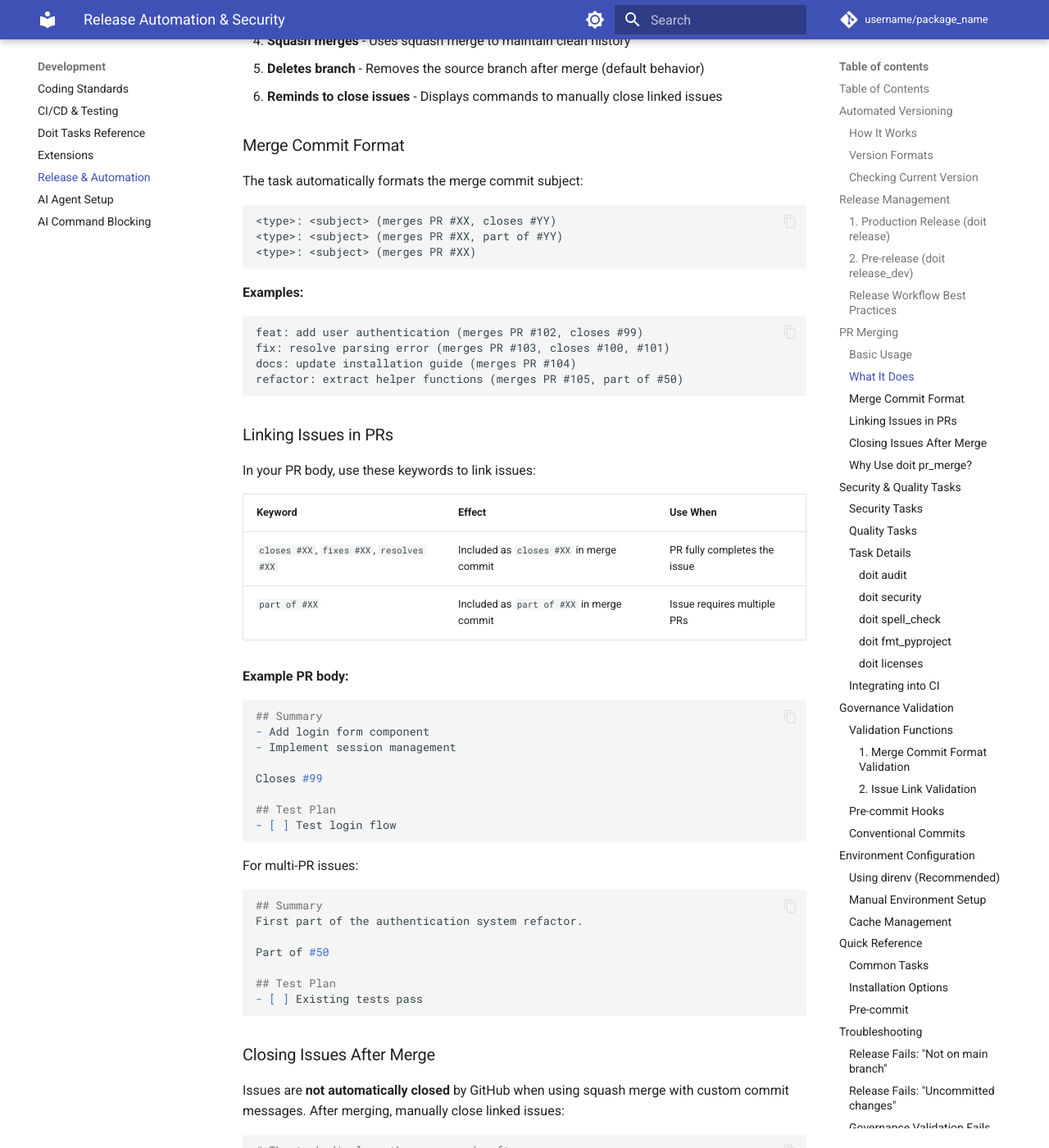
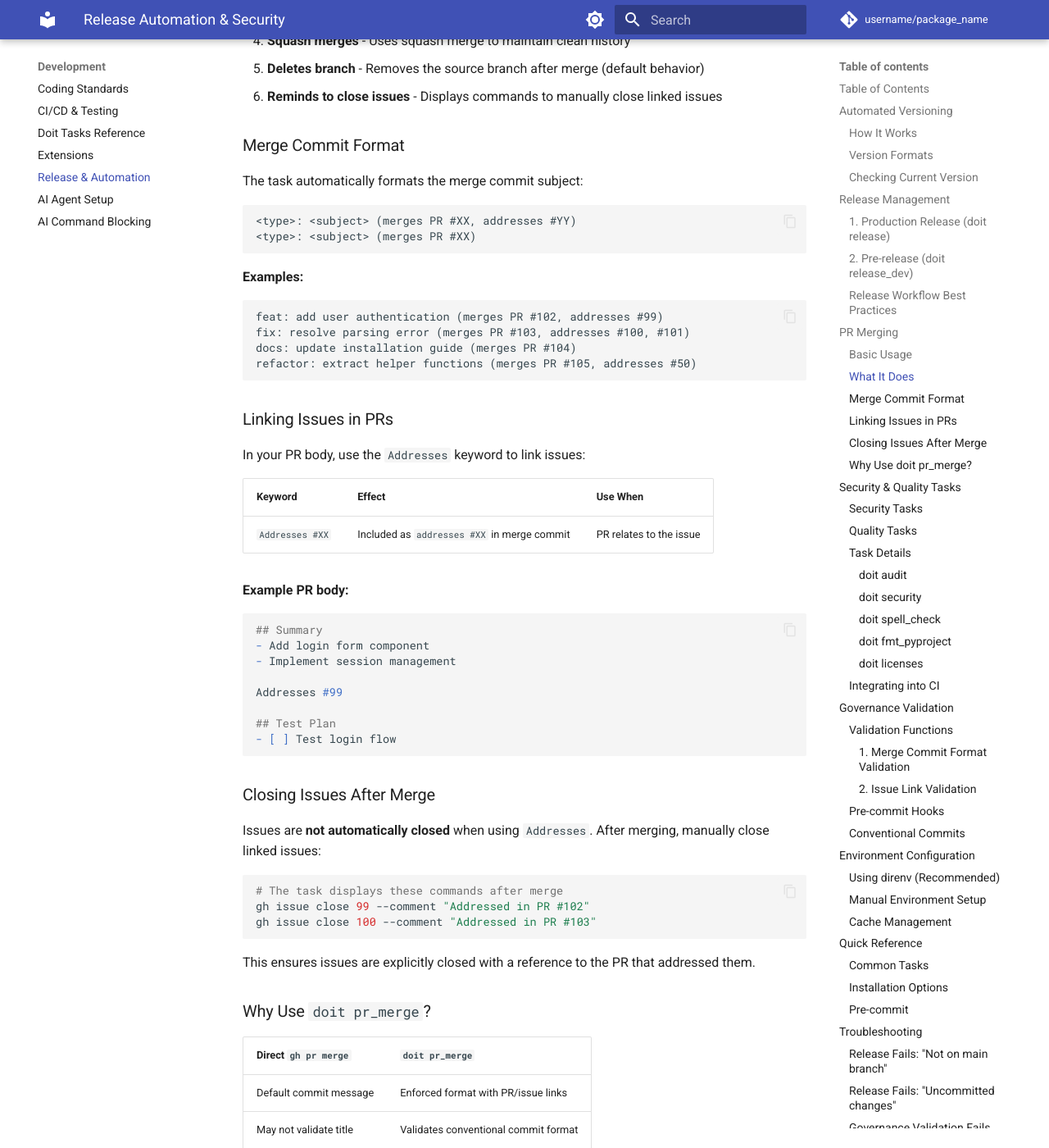
Before and after one commit to endavis/pyproject-template, an MkDocs documentation site: the page built from docs/development/release-and-automation.md, in a window 1280 px wide and 1400 px high, scrolled down 3986 px. Shown: the whole window at 82% size. Built offline with MkDocs 1.6.1 and Material for MkDocs 9.7.7, drawn with Linux system fonts in a browser that asks for light colours; comment, search, counter and statistics services are not loaded; some of the changed text lies outside the part shown.

Commit message:
refactor: replace Closes/Part of with Addresses in PR workflow
Simplify issue-linking keywords from dual-keyword system (Closes/Part of)
to single keyword (Addresses) that does not trigger GitHub auto-close.
Issues are always closed manually after verification per project policy.

Co-Authored-By: Claude Opus 4.6 <noreply@anthropic.com>

````diff
--- a/docs/development/release-and-automation.md
+++ b/docs/development/release-and-automation.md
@@ -189,7 +189,7 @@ doit pr_merge --delete-branch=false
 ### What It Does
 
 1. **Validates PR title** - Ensures the title follows conventional commit format (`<type>: <subject>`)
-2. **Extracts linked issues** - Parses PR body for `closes #XX`, `fixes #XX`, or `part of #XX`
+2. **Extracts linked issues** - Parses PR body for `addresses #XX`
 3. **Formats merge commit** - Creates a standardized commit message with PR and issue references
 4. **Squash merges** - Uses squash merge to maintain clean history
 5. **Deletes branch** - Removes the source branch after merge (default behavior)
@@ -200,27 +200,25 @@ doit pr_merge --delete-branch=false
 The task automatically formats the merge commit subject:
 
 ```
-<type>: <subject> (merges PR #XX, closes #YY)
-<type>: <subject> (merges PR #XX, part of #YY)
+<type>: <subject> (merges PR #XX, addresses #YY)
 <type>: <subject> (merges PR #XX)
 ```
 
 **Examples:**
 ```
-feat: add user authentication (merges PR #102, closes #99)
-fix: resolve parsing error (merges PR #103, closes #100, #101)
+feat: add user authentication (merges PR #102, addresses #99)
+fix: resolve parsing error (merges PR #103, addresses #100, #101)
 docs: update installation guide (merges PR #104)
-refactor: extract helper functions (merges PR #105, part of #50)
+refactor: extract helper functions (merges PR #105, addresses #50)
 ```
 
 ### Linking Issues in PRs
 
-In your PR body, use these keywords to link issues:
+In your PR body, use the `Addresses` keyword to link issues:
 
 | Keyword | Effect | Use When |
 |---------|--------|----------|
-| `closes #XX`, `fixes #XX`, `resolves #XX` | Included as `closes #XX` in merge commit | PR fully completes the issue |
-| `part of #XX` | Included as `part of #XX` in merge commit | Issue requires multiple PRs |
+| `Addresses #XX` | Included as `addresses #XX` in merge commit | PR relates to the issue |
 
 **Example PR body:**
 ```markdown
@@ -228,34 +226,23 @@ In your PR body, use these keywords to link issues:
 - Add login form component
 - Implement session management
 
-Closes #99
+Addresses #99
 
 ## Test Plan
 - [ ] Test login flow
 ```
 
-For multi-PR issues:
-```markdown
-## Summary
-First part of the authentication system refactor.
-
-Part of #50
-
-## Test Plan
-- [ ] Existing tests pass
-```
-
 ### Closing Issues After Merge
 
-Issues are **not automatically closed** by GitHub when using squash merge with custom commit messages. After merging, manually close linked issues:
+Issues are **not automatically closed** when using `Addresses`. After merging, manually close linked issues:
 
 ```bash
 # The task displays these commands after merge
-gh issue close 99 --comment "Fixed in PR #102"
-gh issue close 100 --comment "Fixed in PR #103"
+gh issue close 99 --comment "Addressed in PR #102"
+gh issue close 100 --comment "Addressed in PR #103"
 ```
 
-This ensures issues are explicitly closed with a reference to the PR that fixed them.
+This ensures issues are explicitly closed with a reference to the PR that addressed them.
 
 ### Why Use `doit pr_merge`?
 
@@ -400,24 +387,23 @@ This template enforces governance rules to ensure code quality and traceability.
 
 **Required Format**:
 ```
-<type>: <subject> (merges PR #XX, closes #YY)
-<type>: <subject> (merges PR #XX, part of #YY)
+<type>: <subject> (merges PR #XX, addresses #YY)
 <type>: <subject> (merges PR #XX)
 ```
 
 **Examples**:
 ```
-✅ feat: add new feature (merges PR #102, closes #99)
-✅ fix: resolve bug (merges PR #103, closes #100)
+✅ feat: add new feature (merges PR #102, addresses #99)
+✅ fix: resolve bug (merges PR #103, addresses #100)
 ✅ docs: update guide (merges PR #104)
-✅ refactor: extract utils (merges PR #105, part of #50)
+✅ refactor: extract utils (merges PR #105, addresses #50)
 
 ❌ Add new feature                    # Missing type
 ❌ feat: add feature                  # Missing PR reference
 ❌ feat: add feature (PR #102)        # Wrong format
 ```
 
-Use `closes` when the PR fully resolves an issue. Use `part of` when an issue requires multiple PRs to complete. See [PR Merging](#pr-merging) for details.
+See [PR Merging](#pr-merging) for details.
 
 **Valid Types**: `feat`, `fix`, `refactor`, `docs`, `test`, `chore`, `ci`, `perf`
 
@@ -432,7 +418,7 @@ Use `closes` when the PR fully resolves an issue. Use `part of` when an issue re
 **Examples**:
 ```
 ✅ feat: add new feature (#99)
-✅ fix: resolve bug closes #100
+✅ fix: resolve bug addresses #100
 ✅ docs: update README                # Docs exempt
 
 ⚠️ feat: add new feature             # Warning only
@@ -670,7 +656,7 @@ If you need to fix an existing merge commit, use interactive rebase (advanced):
 ```bash
 git rebase -i HEAD~1
 # Change 'pick' to 'reword', then edit the message to:
-# feat: add new feature (merges PR #102, closes #99)
+# feat: add new feature (merges PR #102, addresses #99)
 ```
 
 ### Security Task Fails: "pip-audit not installed"
````
Also changed, not shown: AGENTS.md (+3 -3 lines), docs/development/ai/command-blocking.md (+1 -1 lines), docs/development/doit-tasks-reference.md (+1 -1 lines), docs/template/decisions/9010-use-conventional-commits-format.md (+2 -1 lines), .github/CONTRIBUTING.md, .github/pull_request_template.md, 4 other files.
